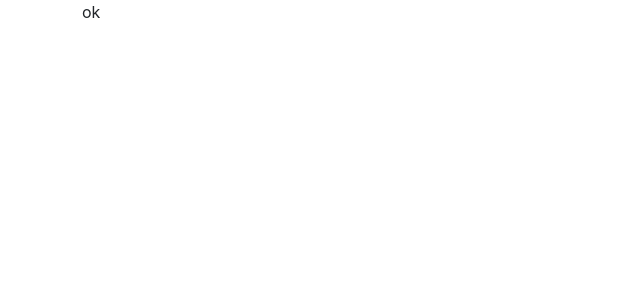
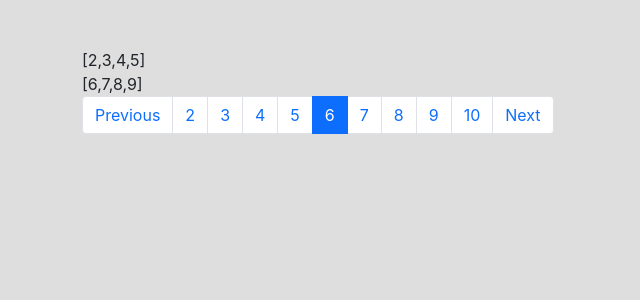
Before and after one commit to Akifcan/scopic-frontend, a Next.js app: page / in a window 1280 px wide. Shown: the top 300 px of the page, without its empty margins (0-640 px from the left). Built offline with nearby package versions, Linux system fonts and the light colour scheme.

Commit message:
created common pagination component

```diff
--- /dev/null
+++ b/components/common/Container.tsx
@@ -0,0 +1,17 @@
+import { FC, ReactNode } from 'react'
+
+interface ContainerProps {
+    children: ReactNode
+}
+
+const Container: FC<ContainerProps> = ({ children }) => {
+
+
+    return <div className='body py-5'>
+        <div className='container'>
+            {children}
+        </div>
+    </div>
+}
+
+export default Container
--- /dev/null
+++ b/components/common/Pagination.tsx
@@ -0,0 +1,65 @@
+import { FC, useEffect, useState } from 'react'
+
+interface PaginationProps {
+    currentPage: number,
+    max: number,
+    totalPage: number,
+    onPageChange: (page: number) => void
+}
+
+const Pagination: FC<PaginationProps> = ({ currentPage, max, totalPage, onPageChange }) => {
+
+    const [next, setNext] = useState<number[]>([])
+    const [prev, setPrev] = useState<number[]>([])
+
+    useEffect(() => {
+
+        const nextArray = []
+        const prevArray = []
+
+        const totalPageArray = Array.from({ length: totalPage }, (_, i) => i)
+        for (let i = 1; i < max; i++) {
+            if (totalPageArray[currentPage + i]) {
+                nextArray.push(totalPageArray[currentPage + i - 1]);
+            }
+        }
+        for (let i = 1; i < max; i++) {
+            if (totalPageArray[currentPage - i]) {
+                prevArray.push(totalPageArray[currentPage - i]);
+            }
+        }
+
+        setNext(nextArray);
+        setPrev(prevArray.reverse())
+
+        // eslint-disable-next-line react-hooks/exhaustive-deps
+    }, [totalPage, currentPage])
+
+    const prevPage = () => {
+        if (currentPage <= 1) return
+        onPageChange(currentPage - 1)
+    }
+
+    const nextPage = () => {
+        if (currentPage >= totalPage) return
+        onPageChange(currentPage + 1)
+    }
+
+    return <nav aria-label="Page navigation example">
+        {JSON.stringify(prev)} <br />
+        {JSON.stringify(next)}
+        <ul className="pagination">
+            <li onClick={prevPage} className={`page-item ${currentPage === 1 ? 'disabled' : ''}`}><a className="page-link" href="#">Previous</a></li>
+            {prev.map(item => {
+                return <li onClick={() => onPageChange(item)} key={item} className="page-item"><a className="page-link" href="#">{item}</a></li>
+            })}
+            <li className="page-item active"><a className="page-link" href="#">{currentPage}</a></li>
+            {next.map(item => {
+                return <li key={item} onClick={() => onPageChange(item + 1)} className="page-item"><a className="page-link" href="#">{item + 1}</a></li>
+            })}
+            <li onClick={nextPage} className={`page-item ${currentPage === totalPage ? 'disabled' : ''}`}><a className="page-link" href="#">Next</a></li>
+        </ul>
+    </nav>
+}
+
+export default Pagination
--- a/pages/_app.tsx
+++ b/pages/_app.tsx
@@ -1,6 +1,7 @@
 import '../styles/globals.css'
 import type { AppProps } from 'next/app'
 import 'bootstrap/dist/css/bootstrap.css'
+import '@/styles/globals.css'
 import Head from "next/head"
 
 function MyApp({ Component, pageProps }: AppProps) {
--- a/pages/index.tsx
+++ b/pages/index.tsx
@@ -1,11 +1,14 @@
-import type { NextPage } from 'next'
+import { FC, useState } from 'react'
+import Container from '@/components/common/Container'
+import Pagination from '@/components/common/Pagination'
 
-const Home: NextPage = () => {
-  return (
-    <div className='container'>
-      ok
-    </div>
-  )
+const Home: FC = () => {
+
+  const [currentPage, setCurrentPage] = useState(6)
+
+  return <Container>
+    <Pagination currentPage={currentPage} onPageChange={(page) => setCurrentPage(page)} max={5} totalPage={50} />
+  </Container>
 }
 
 export default Home
--- a/styles/globals.css
+++ b/styles/globals.css
@@ -15,7 +15,7 @@ a {
   text-decoration: none;
 }
 
-body {
-  background-color: red;
+.body {
+  background-color: var(--background-color);
   min-height: 100vh;
 }
```
